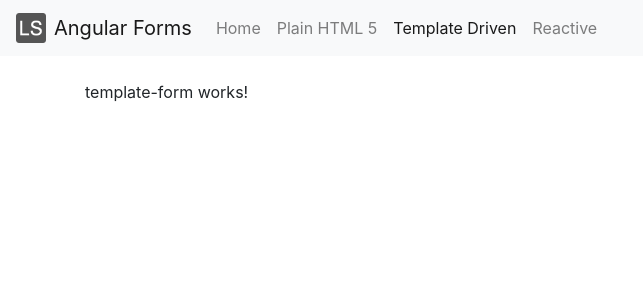
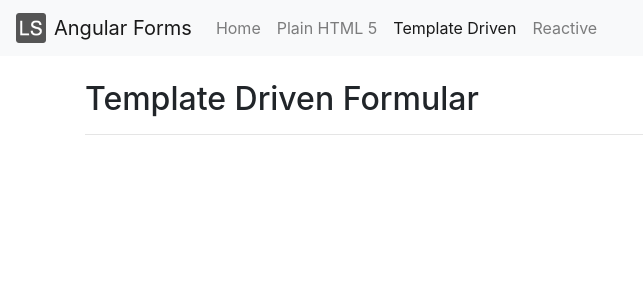
Before and after one commit to lean-ng/edu-forms-backup, an Angular app: page /template in a window 1280 px wide. Shown: the top 300 px of the page, without its empty margins (0-643 px from the left). Built offline with nearby package versions, Linux system fonts and the light colour scheme.

Commit message:
Update angular forms head.

```diff
--- a/src/app/pages/reactive-form/reactive-form.component.html
+++ b/src/app/pages/reactive-form/reactive-form.component.html
@@ -1 +1,4 @@
-<p>reactive-form works!</p>
+<section>
+  <h2>Reactive Formular</h2>
+  <hr>
+</section>
--- a/src/app/pages/template-form/template-form.component.html
+++ b/src/app/pages/template-form/template-form.component.html
@@ -1 +1,4 @@
-<p>template-form works!</p>
+<section>
+  <h2>Template Driven Formular</h2>
+  <hr>
+</section>
```
